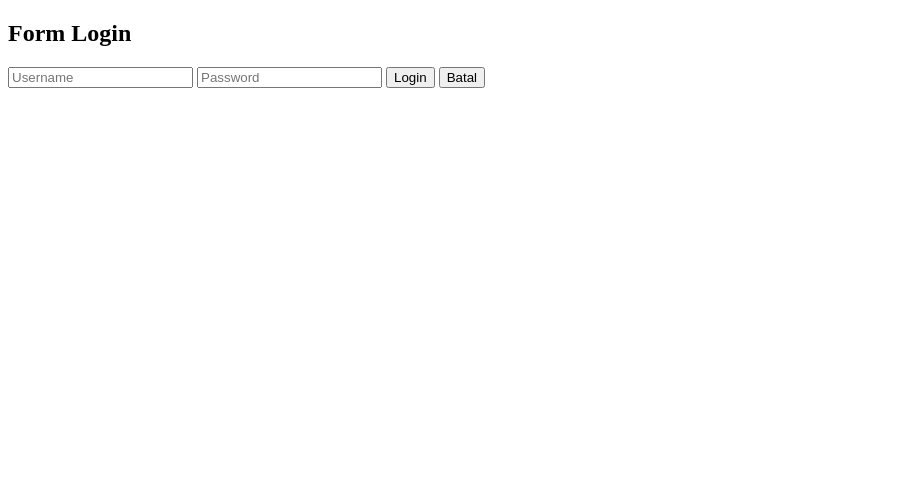
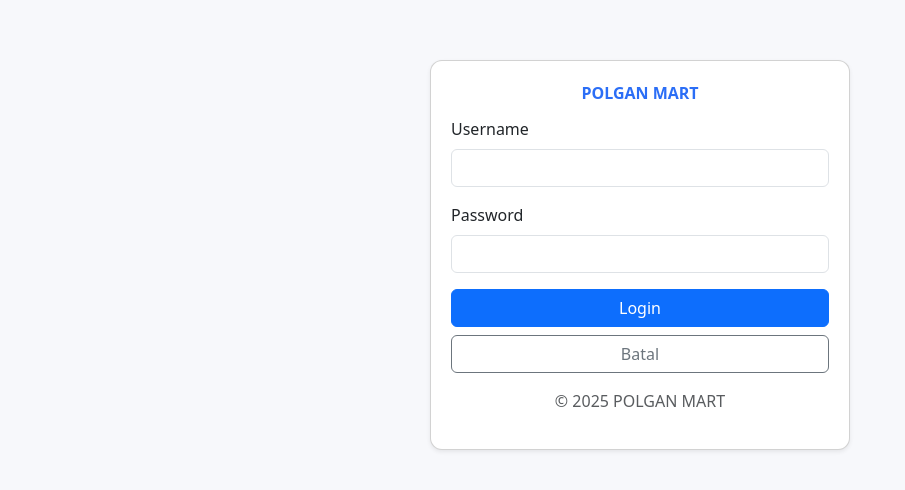
Before and after one commit to zullmc/UTS, a PHP site: page /login.php in a window 1280 px wide. Shown: the top 490 px of the page, without its empty margins (0-905 px from the left). Run offline with PHP 8.4, Linux system fonts and the light colour scheme.

Commit message:
Update login.php

```diff
--- a/login.php
+++ b/login.php
@@ -1,56 +1,71 @@
 <?php
 session_start();
 
-// Cek apakah user sudah login
+// jika sudah login, arahkan ke dashboard
 if (isset($_SESSION['username'])) {
-    header("Location: dashboard.php");
+    header('Location: dashboard.php');
     exit;
 }
 
-// Proses login saat form dikirim
-if ($_SERVER['REQUEST_METHOD'] == 'POST') {
-    $username = $_POST['username'] ?? '';
-    $password = $_POST['password'] ?? '';
+$error = '';
 
-    // Login sederhana (username: admin, password: 123)
-    if ($username === 'admin' && $password === '123') {
+if ($_SERVER['REQUEST_METHOD'] === 'POST') {
+    // data login statis sesuai soal
+    $valid_username = 'admin';
+    $valid_password = '1234';
+
+    $username = isset($_POST['username']) ? trim($_POST['username']) : '';
+    $password = isset($_POST['password']) ? trim($_POST['password']) : '';
+
+    if ($username === $valid_username && $password === $valid_password) {
+        // set session dan redirect
         $_SESSION['username'] = $username;
+        // optional: role
         $_SESSION['role'] = 'Dosen';
-        header("Location: dashboard.php");
+        header('Location: dashboard.php');
         exit;
     } else {
-        $error = "Username atau password salah!";
+        $error = 'Username atau password salah!';
     }
 }
 ?>
-<!DOCTYPE html>
-<html>
+<!doctype html>
+<html lang="id">
 <head>
-    <title>Login</title>
+  <meta charset="utf-8">
+  <title>Login - POLGAN MART</title>
+  <meta name="viewport" content="width=device-width,initial-scale=1">
+  <!-- Bootstrap CDN untuk styling cepat -->
+  <link href="https://cdn.jsdelivr.net/npm/bootstrap@5.3.2/dist/css/bootstrap.min.css" rel="stylesheet">
+  <style>
+    body { background:#f7f8fb; }
+    .card { max-width:420px; margin:60px auto; padding:20px; border-radius:12px; }
+    .brand { text-align:center; font-weight:700; color:#2b6ef6; margin-bottom:12px; }
+  </style>
 </head>
 <body>
+  <div class="card shadow-sm">
+    <div class="brand">POLGAN MART</div>
 
-<!DOCTYPE html>
-<html>
-<head>
-    <title>Login</title>
-    <link rel="stylesheet" href="style.css">
-</head>
-<body>
+    <?php if ($error): ?>
+      <div class="alert alert-danger"><?php echo htmlspecialchars($error); ?></div>
+    <?php endif; ?>
 
-<div class="container">
-    <h2>Form Login</h2>
-
-    <form method="post">
-        <input type="text" name="username" placeholder="Username" required>
-        <input type="password" name="password" placeholder="Password" required>
-
-        <button type="submit">Login</button>
-        <button type="reset">Batal</button>
+    <form method="post" action="">
+      <div class="mb-3">
+        <label class="form-label">Username</label>
+        <input name="username" type="text" class="form-control" required value="<?php echo isset($username) ? htmlspecialchars($username) : ''; ?>">
+      </div>
+      <div class="mb-3">
+        <label class="form-label">Password</label>
+        <input name="password" type="password" class="form-control" required>
+      </div>
+      <div class="d-grid gap-2">
+        <button class="btn btn-primary" type="submit">Login</button>
+        <a class="btn btn-outline-secondary" href="#" onclick="document.querySelector('input[name=password]').value=''; return false;">Batal</a>
+      </div>
     </form>
-</div>
-
+    <p class="text-center mt-3 text-muted">© 2025 POLGAN MART</p>
+  </div>
 </body>
 </html>
-</body>
-</html>
```
